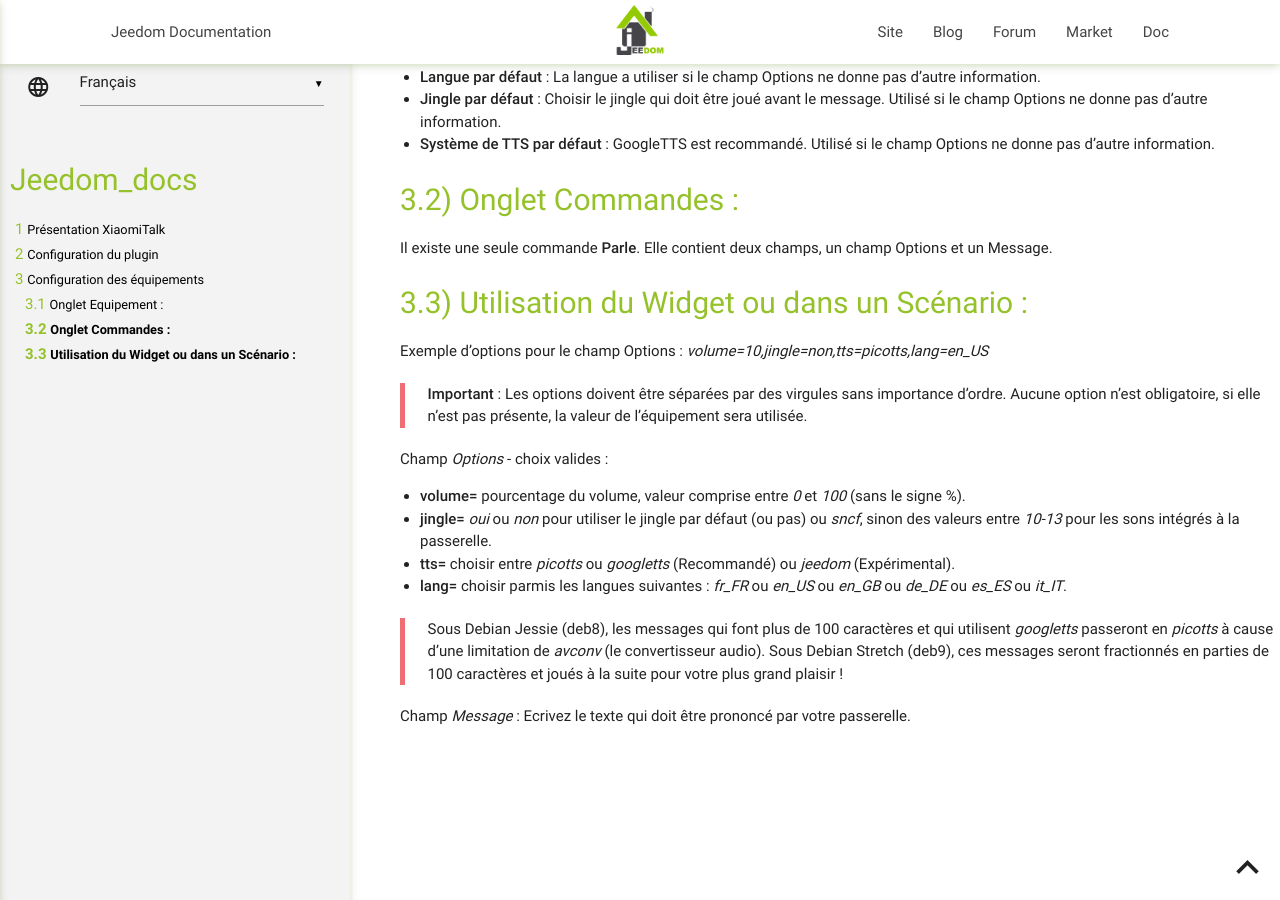
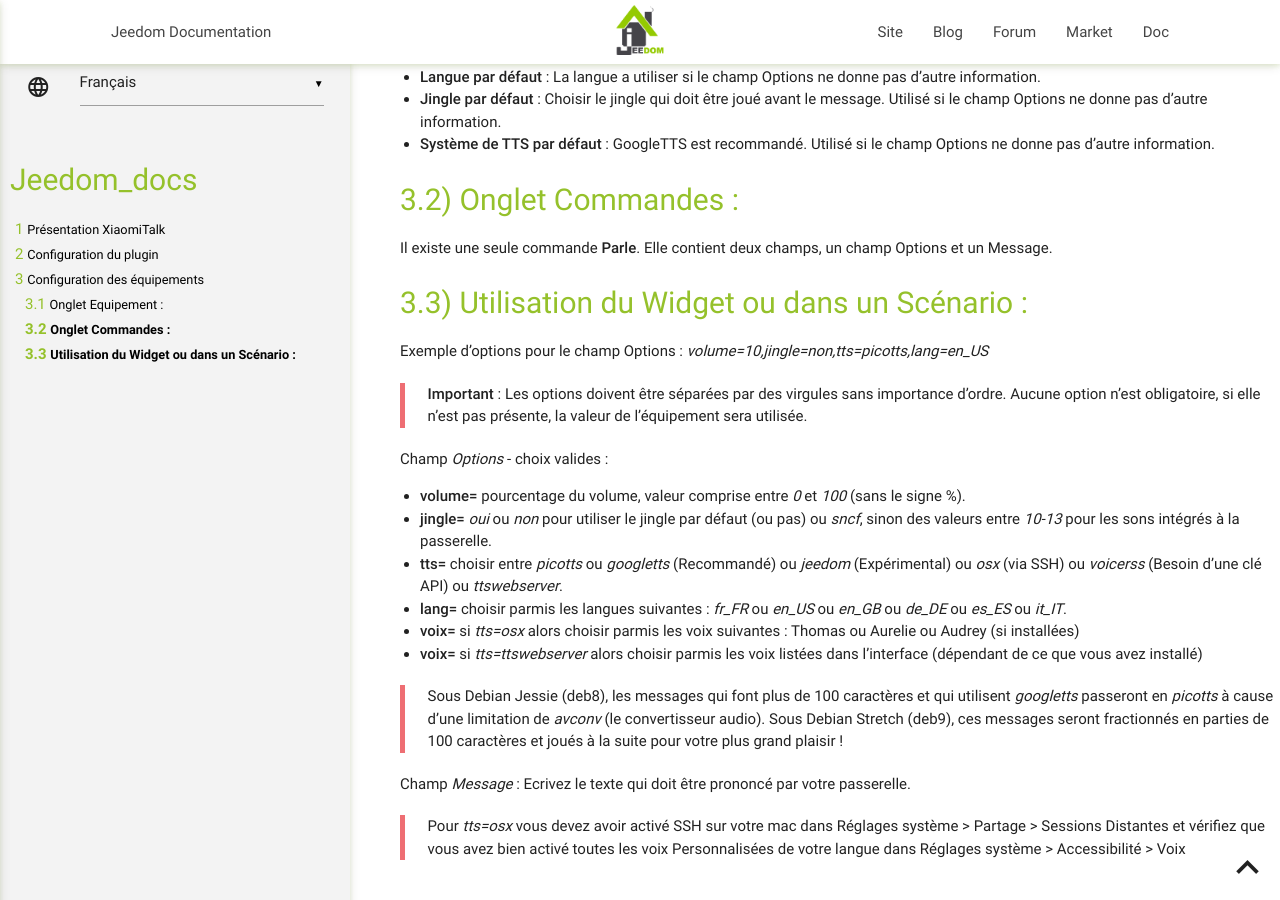
Before and after one commit to NebzHB/jeedom_docs, a Jekyll site: the page built from plugins/xiaomiTalk/fr_FR/index.md, in a window 1280 px wide and 900 px high, scrolled down 2109 px. Built offline with Jekyll 4.4.1, drawn with Linux system fonts in a browser that asks for light colours; our own code applies the rules of GitHub Pages for plain Markdown files.

Commit message:
Update index.md

```diff
--- a/plugins/xiaomiTalk/fr_FR/index.md
+++ b/plugins/xiaomiTalk/fr_FR/index.md
@@ -68,9 +68,13 @@
 Champ *Options* - choix valides :
 -	**volume=** pourcentage du volume, valeur comprise entre *0* et *100* (sans le signe %).
 -	**jingle=** *oui* ou *non* pour utiliser le jingle par défaut (ou pas) ou *sncf*, sinon des valeurs entre *10-13* pour les sons intégrés à la passerelle.
--	**tts=** choisir entre *picotts* ou *googletts* (Recommandé) ou *jeedom* (Expérimental).
+-	**tts=** choisir entre *picotts* ou *googletts* (Recommandé) ou *jeedom* (Expérimental) ou *osx* (via SSH) ou *voicerss* (Besoin d'une clé API) ou *ttswebserver*.
 -	**lang=** choisir parmis les langues suivantes : *fr_FR* ou *en_US* ou *en_GB* ou *de_DE* ou *es_ES* ou *it_IT*.
+- **voix=** si *tts=osx* alors choisir parmis les voix suivantes : Thomas ou Aurelie ou Audrey (si installées)
+- **voix=** si *tts=ttswebserver* alors choisir parmis les voix listées dans l'interface (dépendant de ce que vous avez installé)
 
 >Sous Debian Jessie (deb8), les messages qui font plus de 100 caractères et qui utilisent *googletts* passeront en *picotts* à cause d'une limitation de *avconv* (le convertisseur audio). Sous Debian Stretch (deb9), ces messages seront fractionnés en parties de 100 caractères et joués à la suite pour votre plus grand plaisir !
 
 Champ *Message* : Ecrivez le texte qui doit être prononcé par votre passerelle.
+
+>Pour *tts=osx* vous devez avoir activé SSH sur votre mac dans Réglages système > Partage > Sessions Distantes et vérifiez que vous avez bien activé toutes les voix Personnalisées de votre langue dans Réglages système > Accessibilité > Voix
```
